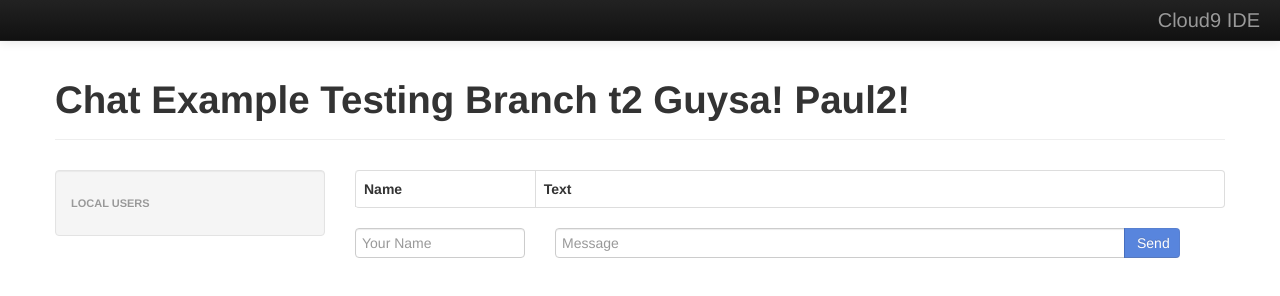
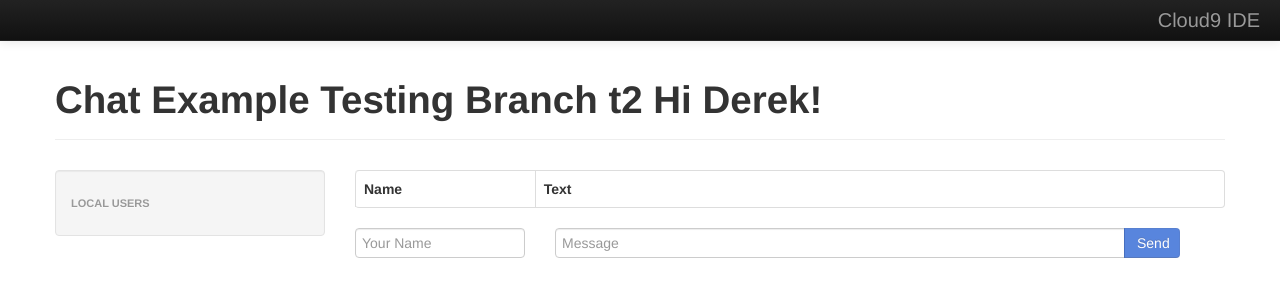
Before and after one commit to pbhatt17/nodetest, a website: page client/index.html in a window 1280 px wide. Drawn offline with nearby package versions, Linux system fonts and the light colour scheme; no server answers.

Commit message:
Update index.html

```diff
--- a/client/index.html
+++ b/client/index.html
@@ -55,7 +55,7 @@
         </div>
       </div>
       <div class="page-header">
-        <h1>Chat Example Testing Branch t2 Guysa! Paul2!</h1>
+        <h1>Chat Example Testing Branch t2 Hi Derek!</h1>
       </div>
       <div class="row">
         <div class="span3">
```
